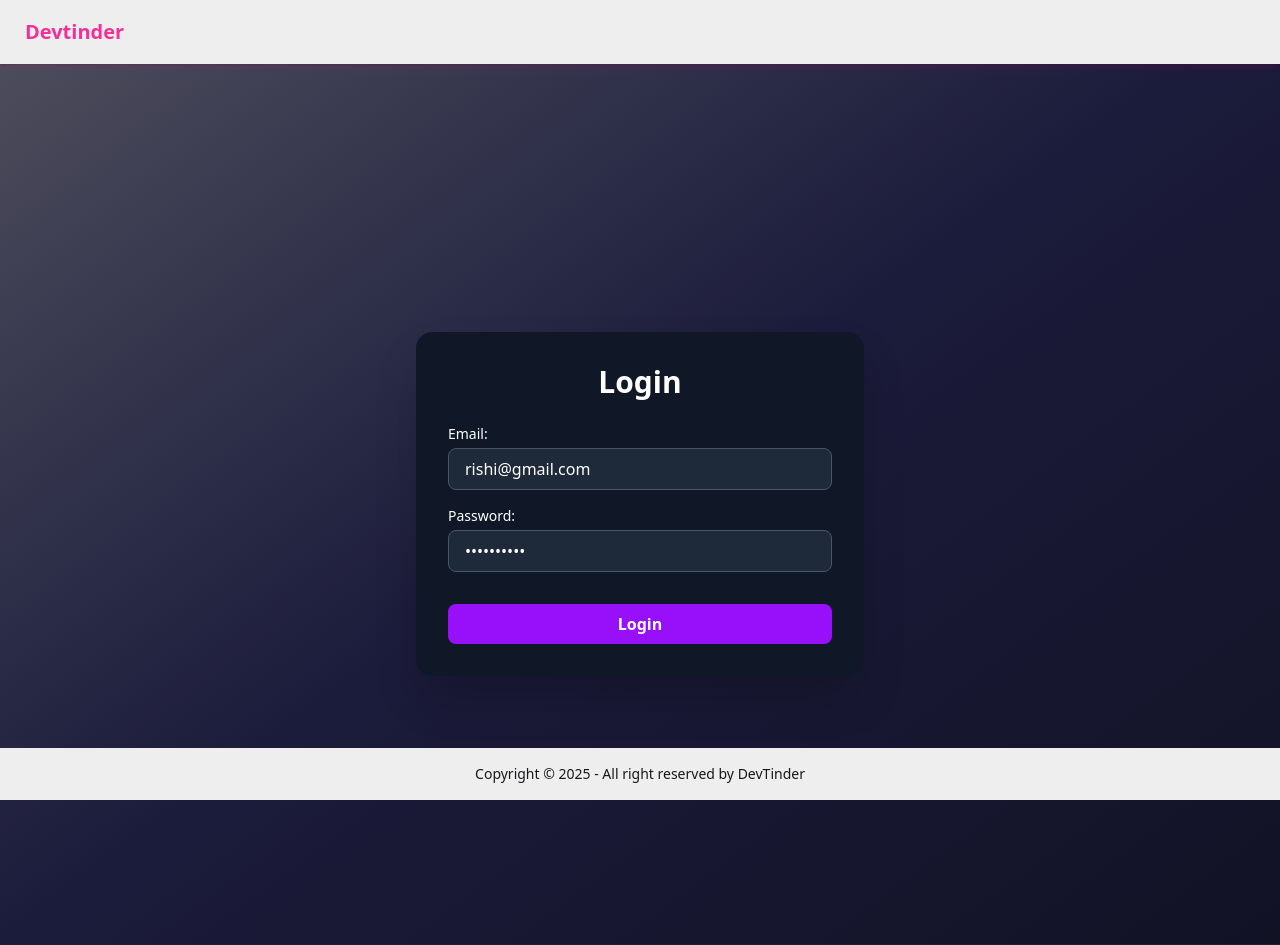
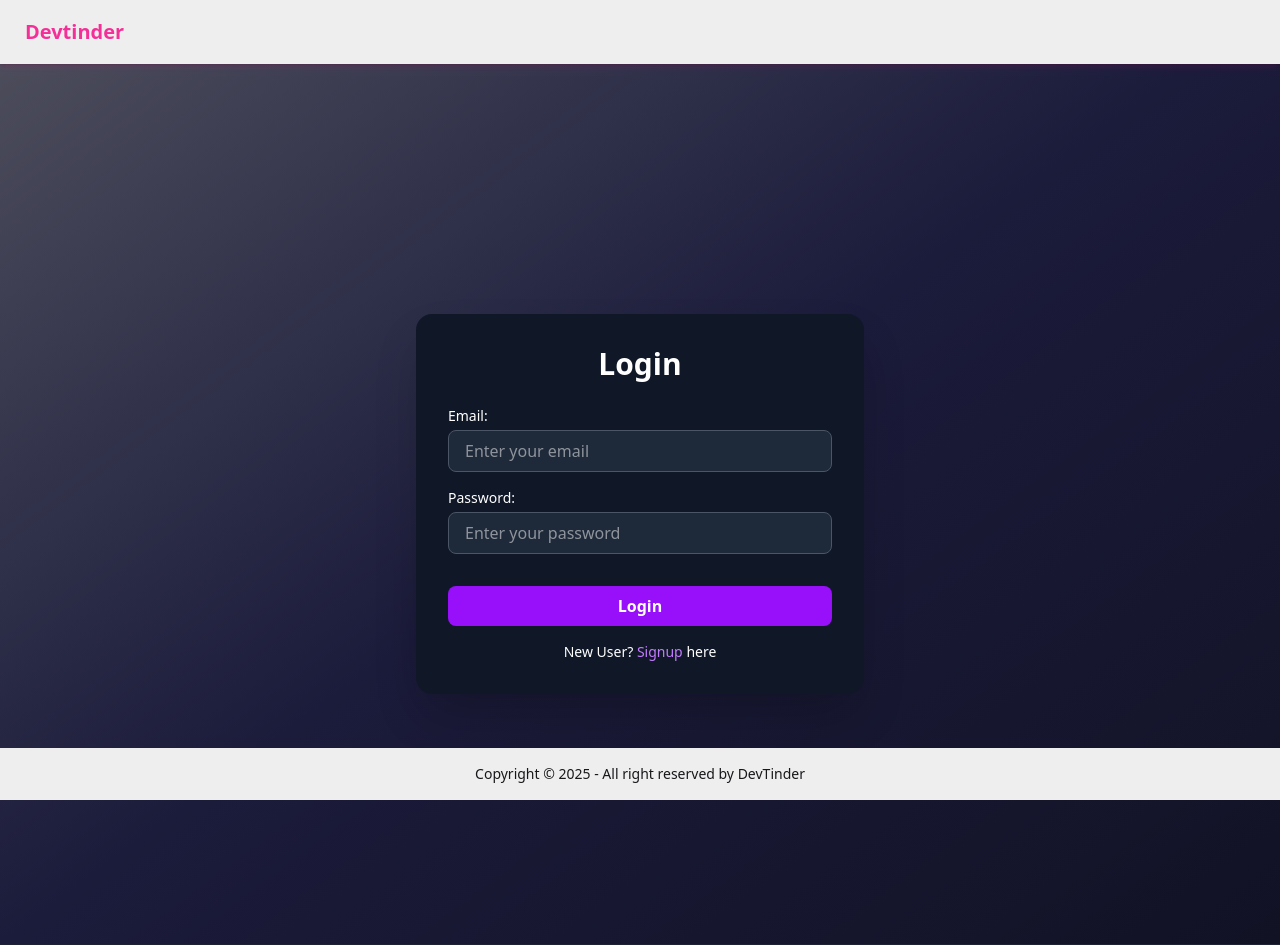
Before and after one commit to rishipandey14/devtinder-web, a React (Vite) app: page /login in a window 1280 px wide. Built offline with nearby package versions, Linux system fonts and the light colour scheme; no server answers.

Commit message:
created signup route

```diff
--- a/src/Components/Login.jsx
+++ b/src/Components/Login.jsx
@@ -4,46 +4,122 @@ import { useDispatch, useSelector } from "react-redux";
 import { addUser } from "../utils/userSlice";
 import { BASE_URL } from "../utils/constants";
 import { useNavigate } from "react-router-dom";
+import {showToast} from "../utils/toastSlice"
 
 const Login = () => {
-
-  const [emailId, setEmailId] = useState("rishi@gmail.com");
-  const [password, setPassword] = useState("Rishi@1403");
+  const [emailId, setEmailId] = useState("");
+  const [password, setPassword] = useState("");
+  const [firstName, setFirstName] = useState("");
+  const [lastName, setLastName] = useState("");
+  let [isLoginForm, setIsLoginForm] = useState(true);
   const [error, setError] = useState("");
   const dispatch = useDispatch();
   const navigate = useNavigate();
   const userData = useSelector((store) => store.user);
 
-  const handleLogin = async ()  => {
-    if(userData) return;
+  const handleLogin = async () => {
+    if (userData) return;
     try {
-      const res = await axios.post(BASE_URL + "/login", {
-        emailId,
-        password,
-      },{
-        withCredentials : true
-      });
+      const res = await axios.post(
+        BASE_URL + "/login",
+        {
+          emailId,
+          password,
+        },
+        {
+          withCredentials: true,
+        }
+      );
       dispatch(addUser(res.data));
-      return navigate("/feed");
-
+      console.log("Dispatching toast:", "Logged in Successfully");
+      dispatch(showToast("Logged in Successfully"));
+      navigate("/feed");
     } catch (err) {
       setError(err?.response?.data || "Something went wrong");
     }
-  }
+  };
 
+  const handleSignup = async () => {
+    try {
+      const res = await axios.post(
+        BASE_URL + "/signup",
+        {
+          firstName,
+          lastName,
+          emailId,
+          password,
+        },
+        {
+          withCredentials: true,
+        }
+      );
+      dispatch(addUser(res?.data?.data));
+      dispatch(showToast("Account created Successfully"))
+      navigate("/profile");
+    } catch (err) {
+      setError(err?.response?.data || "Something went wrong");
+    }
+  };
+
+  const handleFormSubmit = async (e) => {
+    e.preventDefault(); // Prevent form from reloading the page
+    if (isLoginForm) {
+      await handleLogin();
+    } else {
+      await handleSignup();
+    }
+  };
 
   return (
     <div className="min-h-screen flex items-center justify-center bg-transparent px-4">
       <div className="bg-gray-900 text-white rounded-2xl shadow-2xl p-8 w-full max-w-md">
-        <h2 className="text-3xl font-bold text-center mb-6">Login</h2>
+        <h2 className="text-3xl font-bold text-center mb-6">
+          {isLoginForm ? "Login" : "Signup"}
+        </h2>
 
-        <div className="space-y-4">
+        <form onSubmit={handleFormSubmit} className="space-y-4">
+          {!isLoginForm && (
+            <>
+              <div>
+                <label className="block text-sm font-medium mb-1">
+                  First name:
+                </label>
+                <input
+                  name="firstName"
+                  type="text"
+                  autoComplete="given-name"
+                  className="w-full px-4 py-2 rounded-lg bg-gray-800 border border-gray-600 focus:outline-none focus:ring-2 focus:ring-purple-500 transition"
+                  placeholder="Enter your First Name"
+                  value={firstName}
+                  onChange={(e) => setFirstName(e.target.value)}
+                />
+              </div>
+              <div>
+                <label className="block text-sm font-medium mb-1">
+                  Last name:
+                </label>
+                <input
+                  name="lastName"
+                  type="text"
+                  autoComplete="family-name"
+                  className="w-full px-4 py-2 rounded-lg bg-gray-800 border border-gray-600 focus:outline-none focus:ring-2 focus:ring-purple-500 transition"
+                  placeholder="Enter your Last Name"
+                  value={lastName}
+                  onChange={(e) => setLastName(e.target.value)}
+                />
+              </div>
+            </>
+          )}
+
           <div>
-            <label htmlFor="email" className="block text-sm font-medium mb-1">Email:</label>
+            <label htmlFor="email" className="block text-sm font-medium mb-1">
+              Email:
+            </label>
             <input
               id="email"
               name="email"
               type="email"
+              autoComplete="email"
               className="w-full px-4 py-2 rounded-lg bg-gray-800 border border-gray-600 focus:outline-none focus:ring-2 focus:ring-purple-500 transition"
               placeholder="Enter your email"
               value={emailId}
@@ -52,10 +128,16 @@ const Login = () => {
           </div>
 
           <div>
-            <label htmlFor="password" className="block text-sm font-medium mb-1">Password:</label>
+            <label
+              htmlFor="password"
+              className="block text-sm font-medium mb-1"
+            >
+              Password:
+            </label>
             <input
               id="password"
               name="password"
+              autoComplete={isLoginForm ? "current-password" : "new-password"}
               type="password"
               className="w-full px-4 py-2 rounded-lg bg-gray-800 border border-gray-600 focus:outline-none focus:ring-2 focus:ring-purple-500 transition"
               placeholder="Enter your password"
@@ -67,16 +149,40 @@ const Login = () => {
           {error && <p className="text-red-400 text-sm">{error}</p>}
 
           <button
-            onClick={handleLogin}
+            type="submit"
             className="w-full py-2 mt-4 bg-purple-600 hover:bg-purple-700 text-white font-semibold rounded-lg transition hover:cursor-pointer"
           >
-            Login
+            {isLoginForm ? "Login" : "Signup"}
           </button>
-        </div>
+        </form>
+        <p className="text-center mt-4 text-sm">
+          {isLoginForm ? (
+            <>
+              New User?{" "}
+              <span
+                className="text-purple-400 hover:underline cursor-pointer"
+                onClick={() => setIsLoginForm(false)}
+              >
+                Signup
+              </span>{" "}
+              here
+            </>
+          ) : (
+            <>
+              Existing User?{" "}
+              <span
+                className="text-purple-400 hover:underline cursor-pointer"
+                onClick={() => setIsLoginForm(true)}
+              >
+                Login
+              </span>{" "}
+              here
+            </>
+          )}
+        </p>
       </div>
     </div>
   );
-
 };
 
 export default Login;
```
